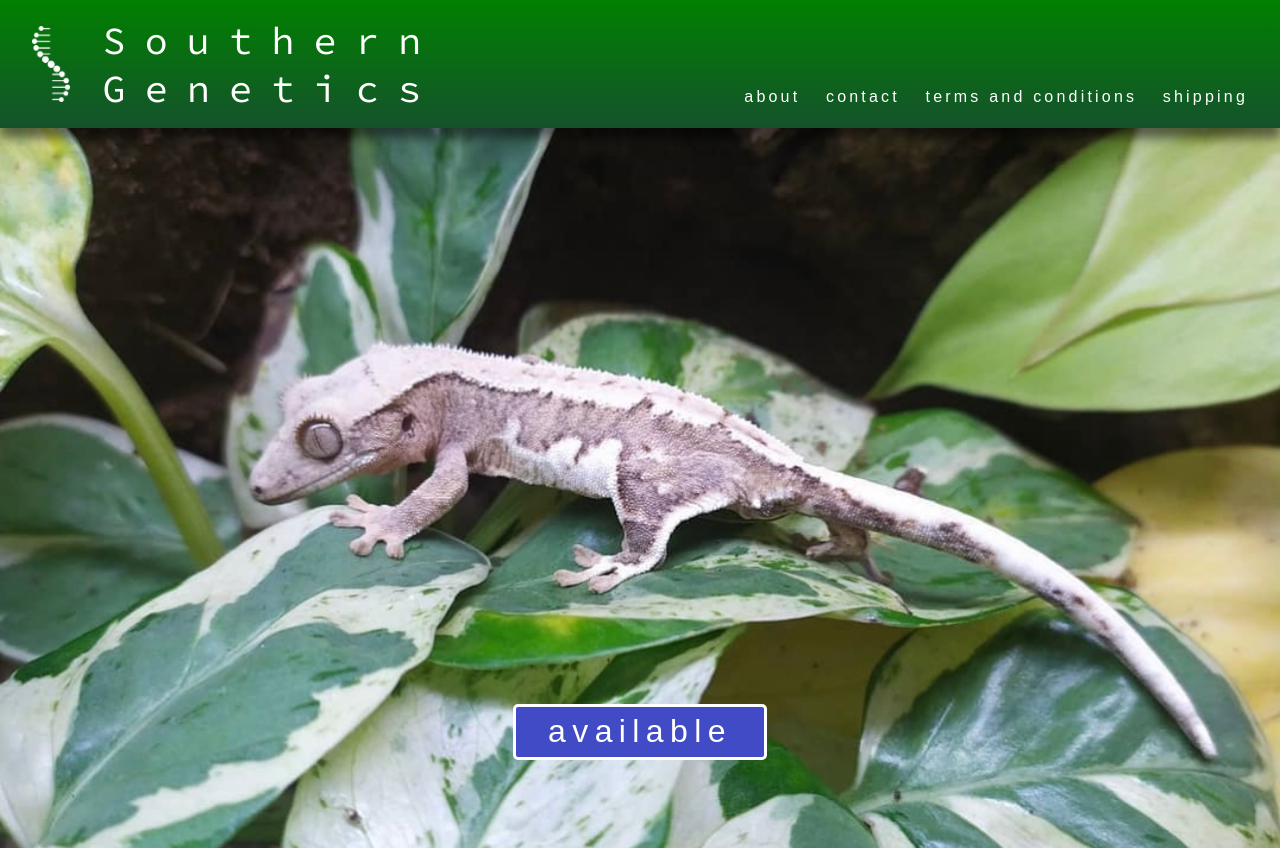
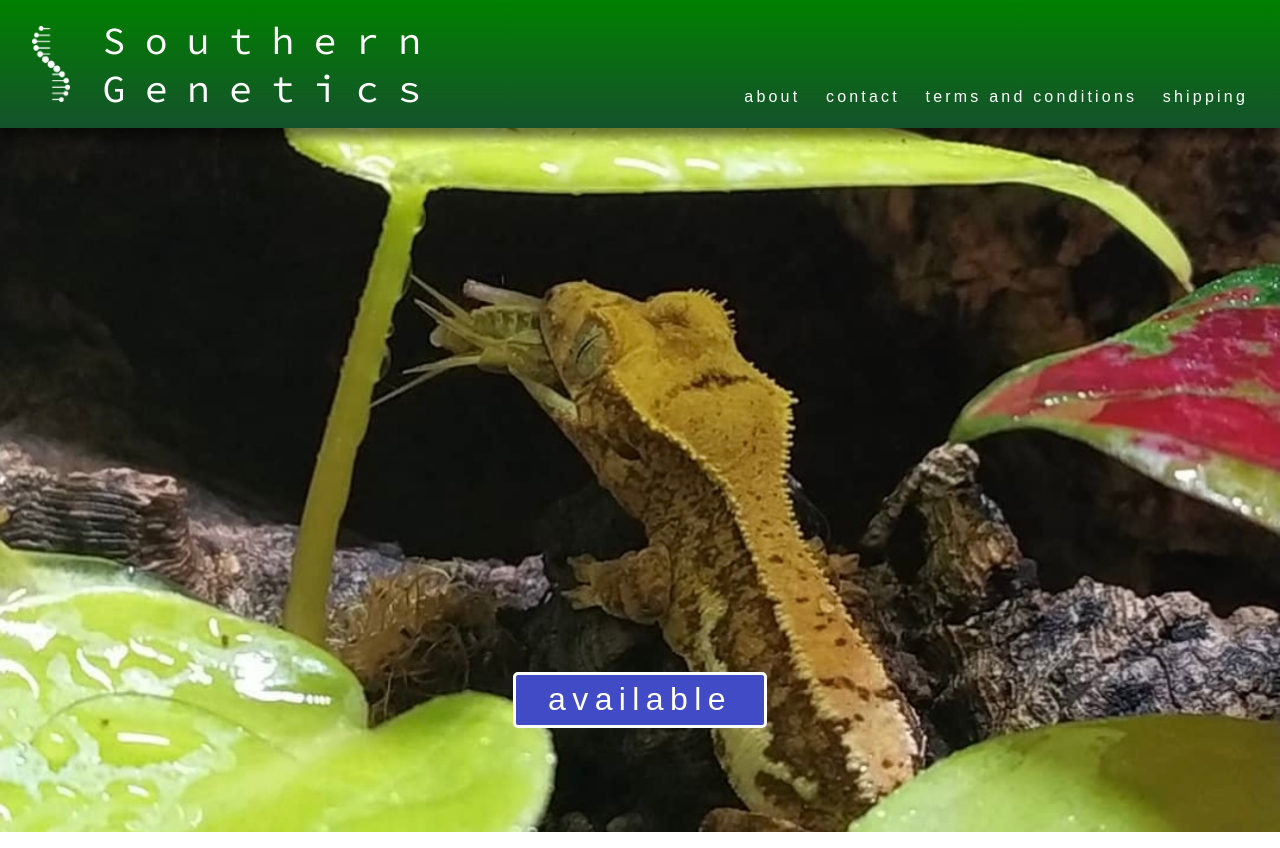
Before and after one commit to JoshuaMeeks/sogen-reptiles, a React (Create React App) app: page / in a window 1280 px wide. Built offline with nearby package versions, Linux system fonts and the light colour scheme.

Commit message:
Hero background image styling

```diff
--- a/src/components/Hero.css
+++ b/src/components/Hero.css
@@ -1,10 +1,10 @@
 .hero-container {
   text-align: center;
   width: 100%;
-  height: 45em;
-  background-image: url('/public/resources/IMG_0405.jpg');
+  height: 44em;
+  background-image: url('/public/resources/IMG_0404.jpg');
   background-repeat: no-repeat;
-  background-position: center;
+  background-position: 0 45%;
   background-size: cover;
 }
 
@@ -15,6 +15,7 @@
   font-size: 2em;
   padding: .2em 1em .2em 1em;
   border: solid 3px #FFFFFF;
-  margin-top: 18em;
+  margin-top: 17em;
   letter-spacing: .2em;
+  cursor: pointer;
 }
```
